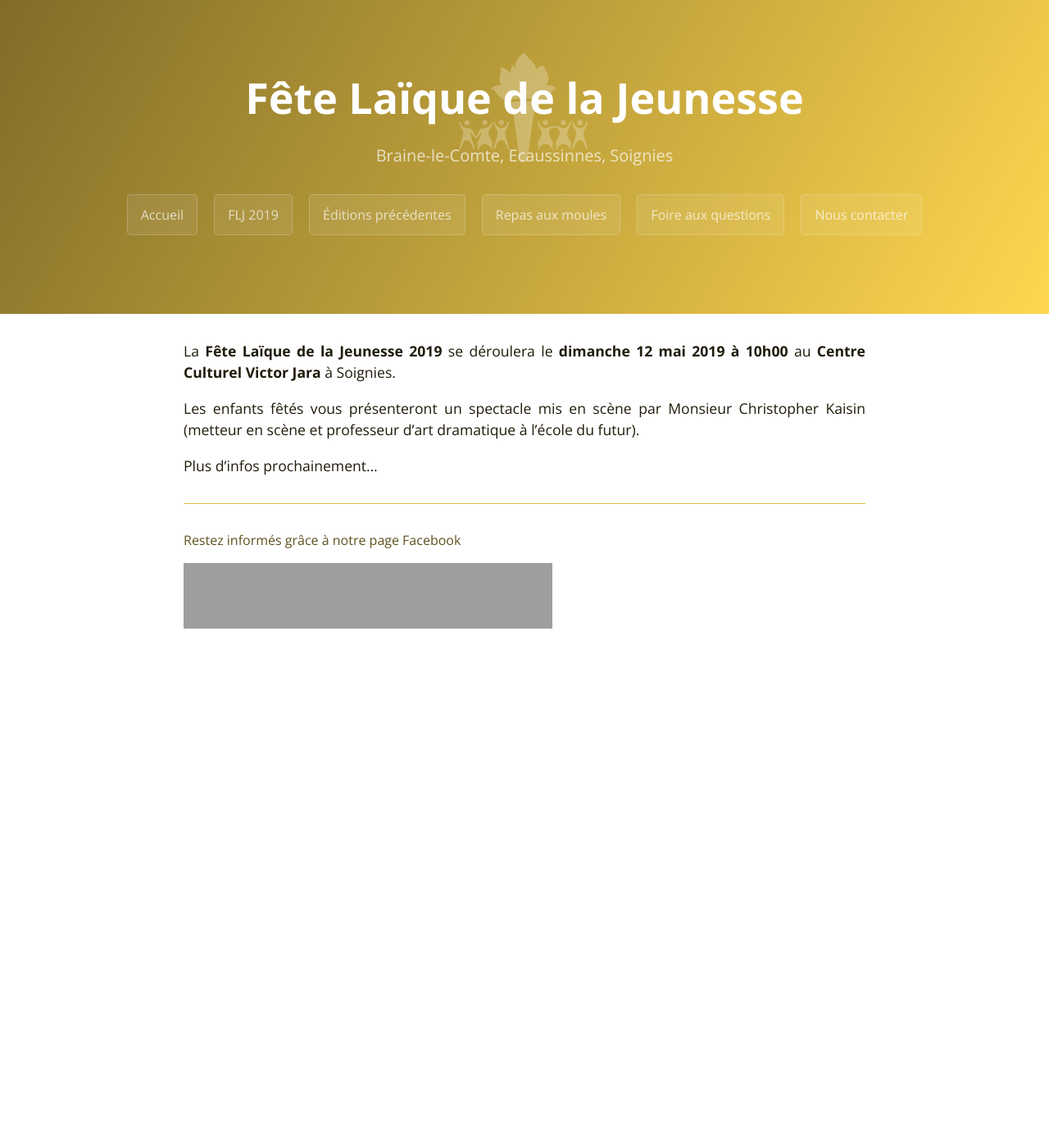
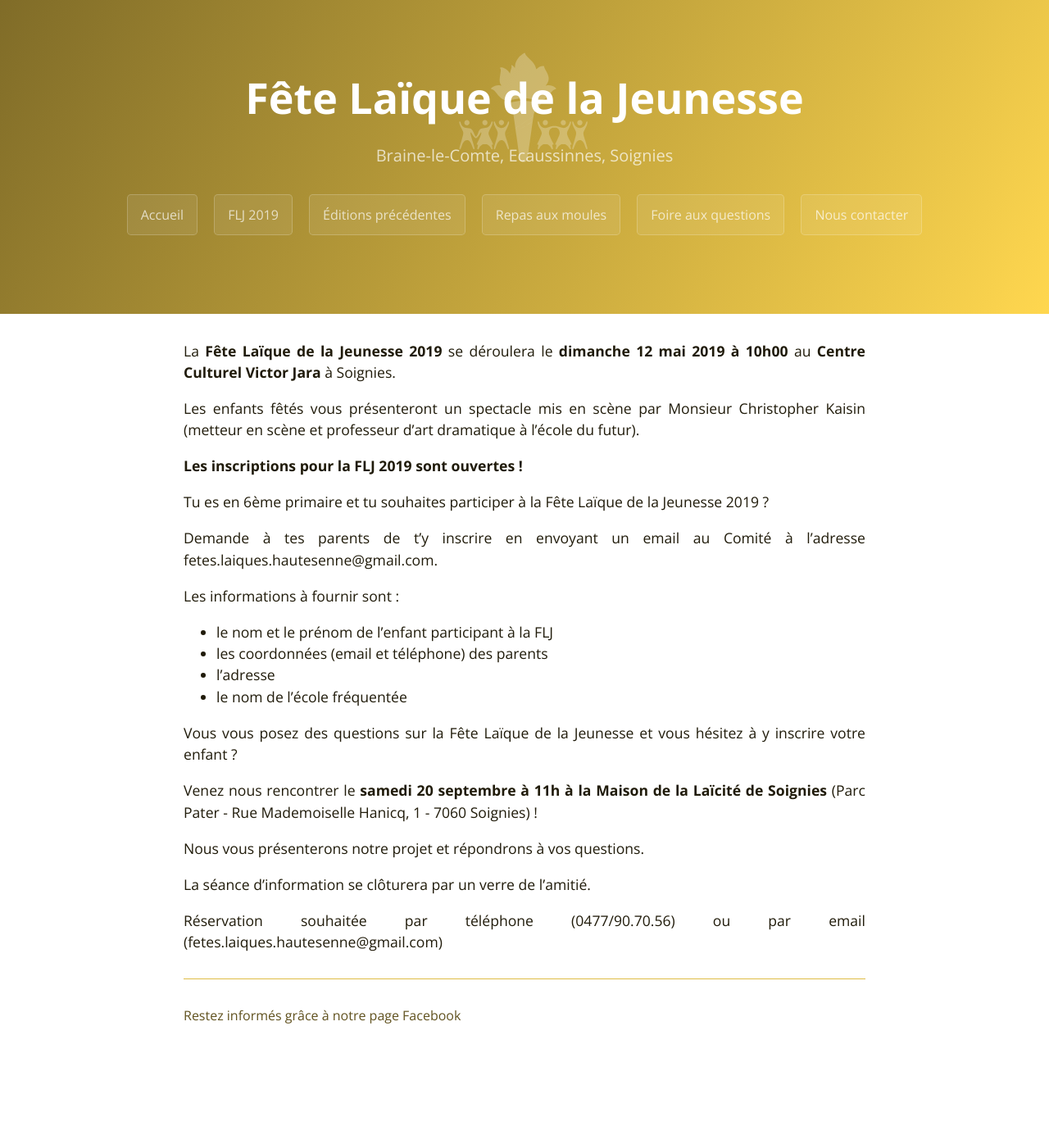
Before and after one commit to flj-hautesenne/website, a Jekyll site: the page built from flj-2019.md, in a window 1280 px wide. Shown: the whole page at 82% size. Built offline with Jekyll 4.4.1, drawn with Linux system fonts in a browser that asks for light colours; before the commit the page ends 900 px from its top, so only the background shows below that; grey boxes are pictures that could not be loaded.

Commit message:
Update flj-2019.md

```diff
--- a/flj-2019.md
+++ b/flj-2019.md
@@ -7,4 +7,24 @@
 
 Les enfants fêtés vous présenteront un spectacle mis en scène par Monsieur Christopher Kaisin (metteur en scène et professeur d'art dramatique à l'école du futur).
 
-Plus d'infos prochainement...
+**Les inscriptions pour la FLJ 2019 sont ouvertes !**
+
+Tu es en 6ème primaire et tu souhaites participer à la Fête Laïque de la Jeunesse 2019 ?
+
+Demande à tes parents de t'y inscrire en envoyant un email au Comité à l'adresse fetes.laiques.hautesenne@gmail.com.
+
+Les informations à fournir sont :
+* le nom et le prénom de l'enfant participant à la FLJ
+* les coordonnées (email et téléphone) des parents
+* l'adresse
+* le nom de l'école fréquentée
+
+Vous vous posez des questions sur la Fête Laïque de la Jeunesse et vous hésitez à y inscrire votre enfant ?
+
+Venez nous rencontrer le **samedi 20 septembre à 11h à la Maison de la Laïcité de Soignies** (Parc Pater - Rue Mademoiselle Hanicq, 1 - 7060 Soignies) !
+
+Nous vous présenterons notre projet et répondrons à vos questions.
+
+La séance d'information se clôturera par un verre de l'amitié.
+
+Réservation souhaitée par téléphone (0477/90.70.56) ou par email (fetes.laiques.hautesenne@gmail.com)
```
